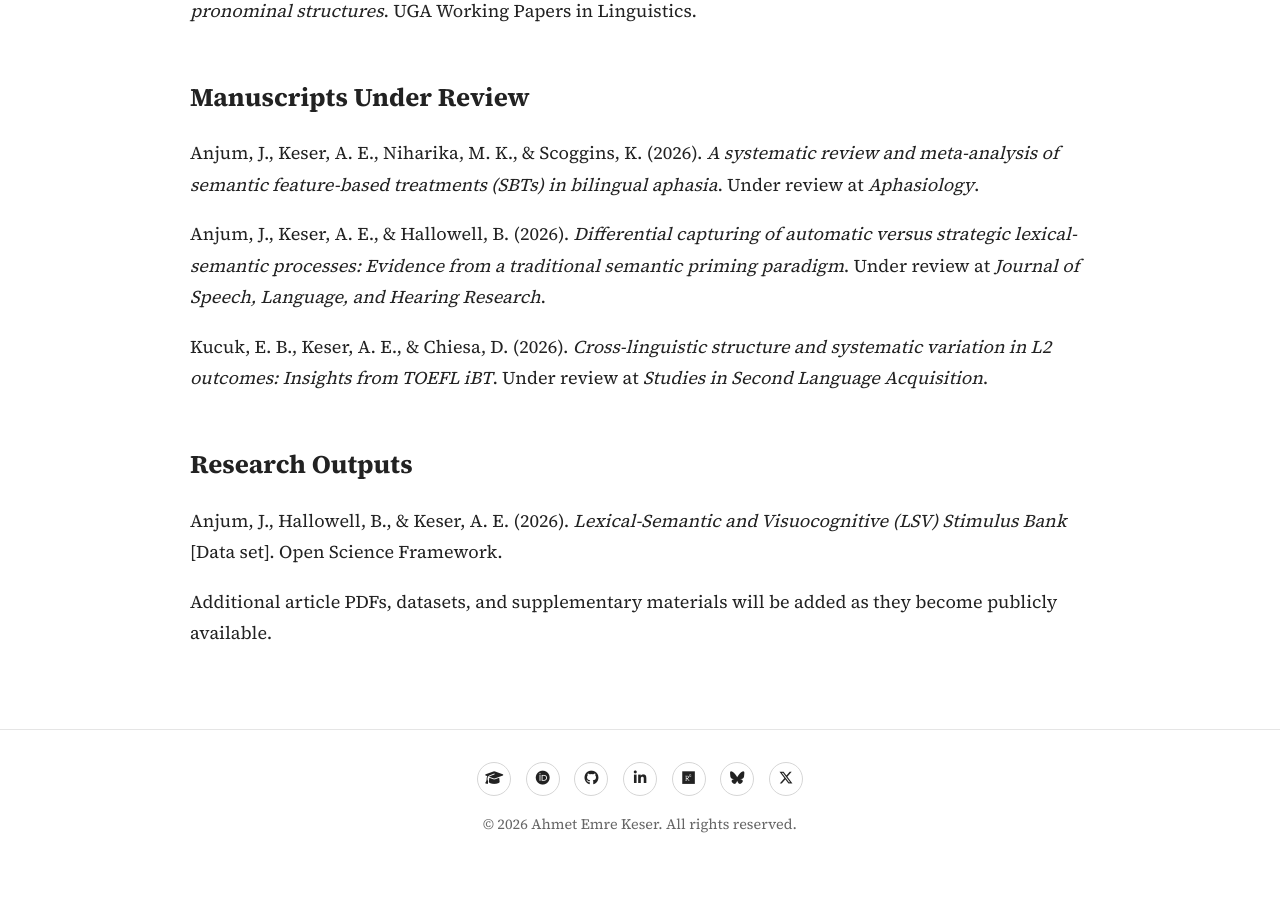
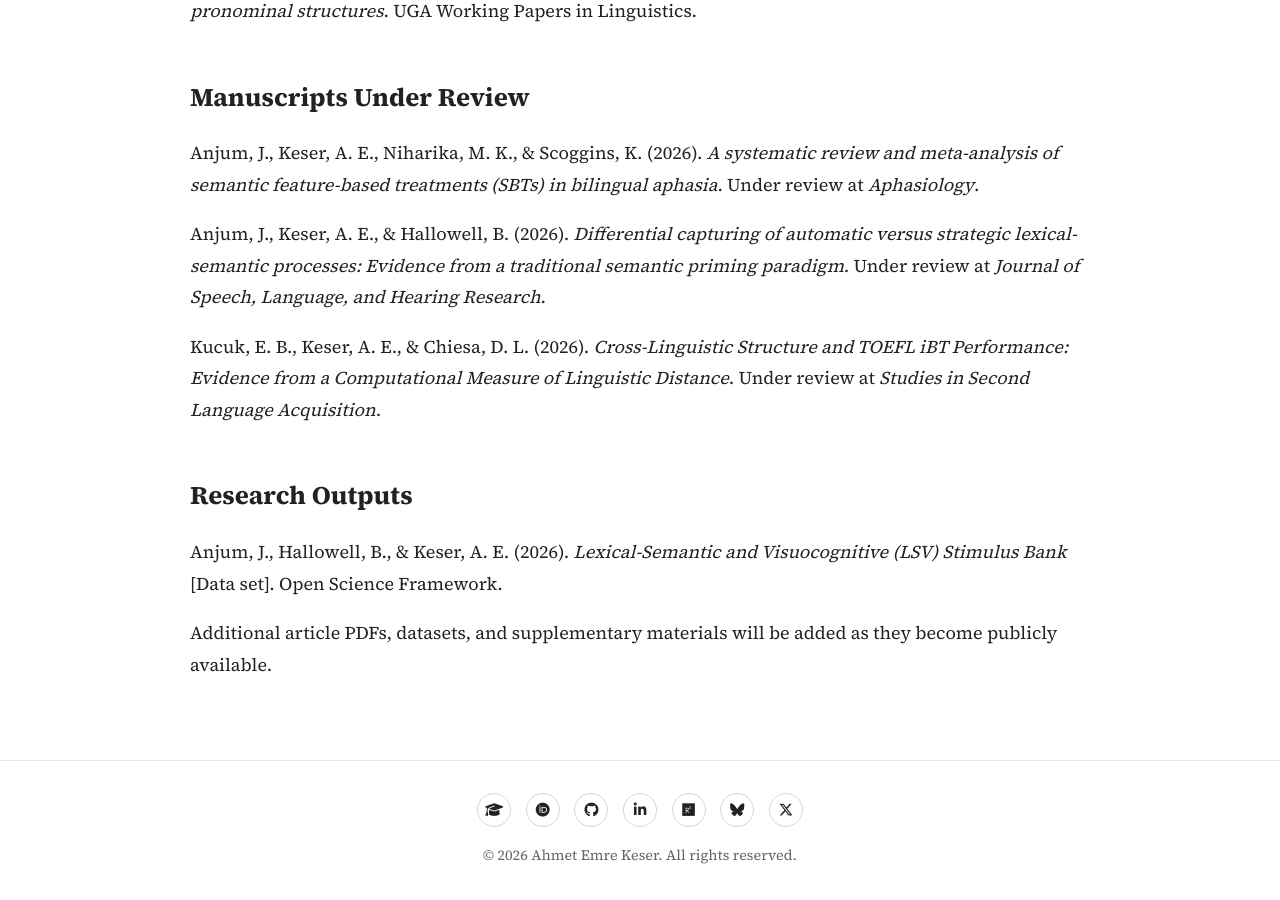
Before and after one commit to aekeser/aekeser.github.io, a Jekyll site: the page built from research.md, in a window 1280 px wide and 900 px high, scrolled down 1765 px. Built offline with Jekyll 4.4.1, drawn with Linux system fonts in a browser that asks for light colours; before the commit the page ends 2634 px from its top, so only the background shows below that.

Commit message:
Update research.md
title change

```diff
--- a/research.md
+++ b/research.md
@@ -49,7 +49,7 @@ Anjum, J., Keser, A. E., Niharika, M. K., & Scoggins, K. (2026). *A systematic r
 
 Anjum, J., Keser, A. E., & Hallowell, B. (2026). *Differential capturing of automatic versus strategic lexical-semantic processes: Evidence from a traditional semantic priming paradigm*. Under review at *Journal of Speech, Language, and Hearing Research*.
 
-Kucuk, E. B., Keser, A. E., & Chiesa, D. (2026). *Cross-linguistic structure and systematic variation in L2 outcomes: Insights from TOEFL iBT*. Under review at *Studies in Second Language Acquisition*.
+Kucuk, E. B., Keser, A. E., & Chiesa, D. L. (2026). *Cross-Linguistic Structure and TOEFL iBT Performance: Evidence from a Computational Measure of Linguistic Distance*. Under review at *Studies in Second Language Acquisition*.
 
 ## Research Outputs
 
```
